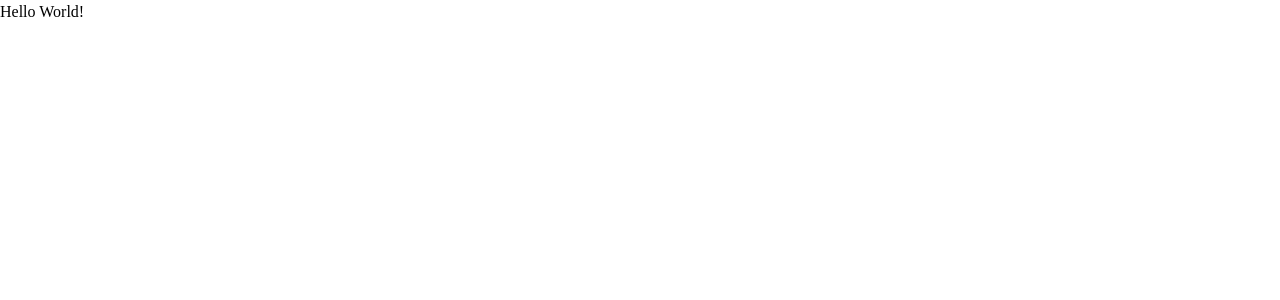
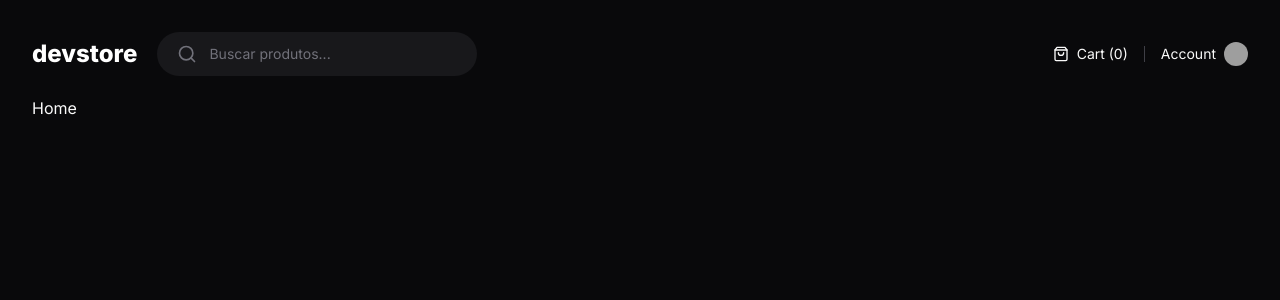
Before and after one commit to jrsoares/devstore, a Next.js app: page / in a window 1280 px wide. Shown: the top 300 px of the page. Built offline with nearby package versions, Linux system fonts and the light colour scheme; grey boxes are pictures that could not be loaded.

Commit message:
Component Header

```diff
--- a/next.config.mjs
+++ b/next.config.mjs
@@ -1,4 +1,8 @@
 /** @type {import('next').NextConfig} */
-const nextConfig = {};
+const nextConfig = {
+    images: {
+        domains:['github.com']
+    }
+};
 
 export default nextConfig;
--- a/package.json
+++ b/package.json
@@ -9,6 +9,7 @@
     "lint": "next lint"
   },
   "dependencies": {
+    "lucide-react": "^0.427.0",
     "next": "14.2.5",
     "react": "^18",
     "react-dom": "^18"
--- /dev/null
+++ b/src/app/(store)/(home)/page.tsx
@@ -0,0 +1,3 @@
+export default async function Home() {
+  return <h1>Home</h1>;
+}
--- /dev/null
+++ b/src/app/(store)/layout.tsx
@@ -0,0 +1,11 @@
+import Header from "@/components/header";
+import { ReactNode } from "react";
+
+export default function StoreLayout({ children }: { children: ReactNode }) {
+  return (
+    <div className="mx-auto grid min-h-screen w-full max-w-[1600px] grid-rows-app gap-5 px-8 py-8">
+      <Header />
+      {children}
+    </div>
+  );
+}
--- a/src/app/layout.tsx
+++ b/src/app/layout.tsx
@@ -15,8 +15,8 @@
   children: React.ReactNode;
 }>) {
   return (
-    <html lang="en">
-      <body className={inter.variable}>{children}</body>
+    <html className={inter.variable} lang="pt">
+      <body className="bg-zinc-950 text-zinc-50 antialiased">{children}</body>
     </html>
   );
 }
--- a/src/app/page.tsx
+++ /dev/null
@@ -1,3 +0,0 @@
-export default function Home() {
-  return <h1>Hello World!</h1>;
-}
--- /dev/null
+++ b/src/components/header.tsx
@@ -0,0 +1,44 @@
+import Link from "next/link";
+import { Search, ShoppingBag } from "lucide-react";
+import Image from "next/image";
+
+export default function Header() {
+  return (
+    <div className="flex items-center justify-between">
+      <div className="flex items-center gap-5">
+        <Link href="/" className="text-2xl font-extrabold text-white">
+          devstore
+        </Link>
+
+        <form className="flex w-[320px] items-center gap-3 rounded-full bg-zinc-900 px-5 py-3 ring-zinc-700">
+          <Search className="w-5 h-5 text-zinc-500" />
+
+          <input
+            placeholder="Buscar produtos..."
+            className="flex-1 bg-transparent text-sm outline-none placeholder:text-zinc-500"
+          />
+        </form>
+      </div>
+
+      <div className="flex items-center gap-4">
+        <div className="flex items-center gap-2">
+          <ShoppingBag className="h-4 w-4" />
+          <span className="text-sm">Cart (0)</span>
+        </div>
+
+        <div className="w-px h-4 bg-zinc-700"></div>
+
+        <Link href="/" className="flex items-center gap-2 hover:underline">
+          <span className="text-sm">Account</span>
+          <Image
+            src="https://github.com/jrsoares.png"
+            className="h-6 w-6 rounded-full"
+            width={24}
+            height={24}
+            alt=""
+          />
+        </Link>
+      </div>
+    </div>
+  );
+}
--- a/tailwind.config.ts
+++ b/tailwind.config.ts
@@ -10,6 +10,9 @@
     fontFamily: {
       sans: "var(--font-inter)",
     },
+    gridTemplateRows: {
+      app: "min-content max-content",
+    },
   },
   plugins: [],
 };
```
Also changed, not shown: src/app/icon.png (added), 1 other file (tests, documents, lock files or other folders).
